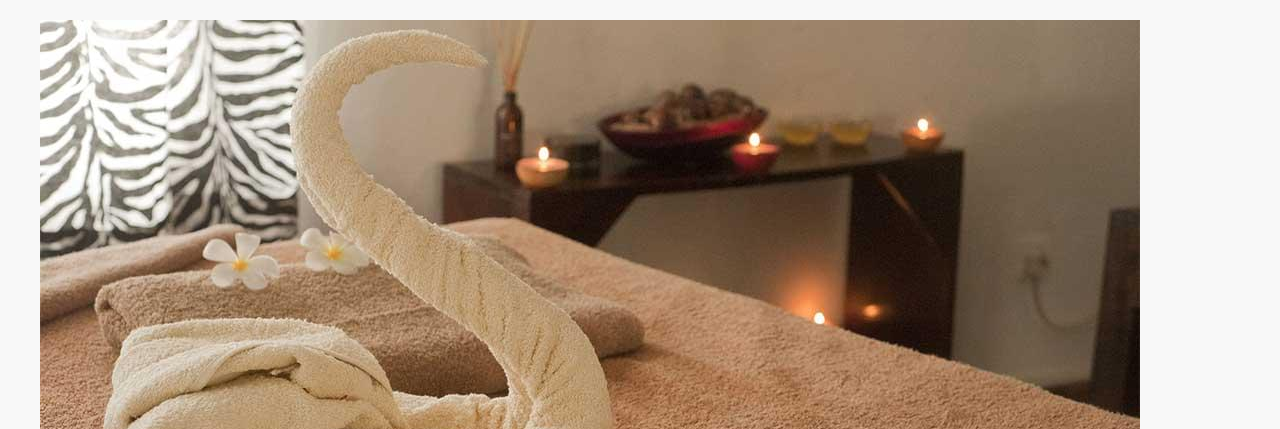
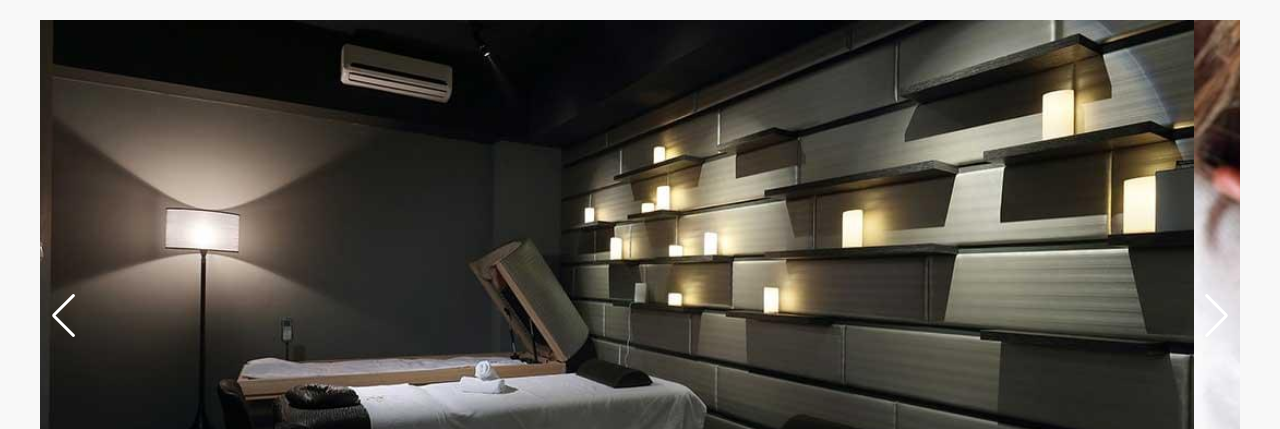
Before and after one commit to xandro2021/CarolinaSpa01, a website: page index.html in a window 1280 px wide. Shown: the part 371-800 px from the top of the page. Drawn offline with nearby package versions, Linux system fonts and the light colour scheme; a web font is replaced by a local one.

Commit message:
Basic example with swipper

```diff
--- a/index.html
+++ b/index.html
@@ -11,6 +11,7 @@
     <link rel="preconnect" href="https://fonts.gstatic.com" crossorigin>
     <link href="https://fonts.googleapis.com/css2?family=Italianno&family=Lato:wght@400;700;900&display=swap"
         rel="stylesheet">
+    <link rel="stylesheet" href="https://cdn.jsdelivr.net/npm/swiper@9/swiper-bundle.min.css" />
     <link rel="stylesheet" href="build/css/app.css">
 </head>
 
@@ -56,11 +57,17 @@
         </div>
     </div>
 
-    <section class="slider">
+    <section class="slider contenedor">
         <ul class="slider__contenedor">
-            <div class="slider__slide">
-                <img src="build/img/slide_03.jpg" alt="imagen slide" />
-            </div>
+            <li class="slider__slide">
+                <img class="slider__imagen" src="build/img/slide_01.jpg" alt="imagen slide" />
+            </li>
+            <li class="slider__slide">
+                <img class="slider__imagen" src="build/img/slide_02.jpg" alt="imagen slide" />
+            </li>
+            <li class="slider__slide">
+                <img class="slider__imagen" src="build/img/slide_03.jpg" alt="imagen slide" />
+            </li>
         </ul>
     </section>
 
@@ -293,6 +300,8 @@
         </p>
     </footer>
 
+    <script src="https://cdn.jsdelivr.net/npm/swiper@9/swiper-bundle.min.js"></script>
+    <script type="text/javascript" src="js/app.js"></script>
 </body>
 
 </html>
--- /dev/null
+++ b/js/app.js
@@ -0,0 +1,12 @@
+window.swiper = new Swiper({
+  el: '.slider__contenedor',
+  slideClass: 'slider__slide',
+  createElements: true,
+  autoplay: {
+    delay: 5000
+  },
+  loop: true,
+  // spaceBetween: 20, // to give space between images
+  pagination: true, // they are the dots at the bottom
+  navigation: true, // they are the arrows to change the image manually
+});
--- a/src/scss/ui/contenido/_index.scss
+++ b/src/scss/ui/contenido/_index.scss
@@ -1,3 +1,4 @@
+@forward 'slider';
 @forward 'bienvenida';
 @forward 'cards';
 @forward 'horarios';
--- /dev/null
+++ b/src/scss/ui/contenido/_slider.scss
@@ -0,0 +1,32 @@
+@use "base/variables" as v;
+
+.slider {
+    overflow: hidden;
+    position: relative;
+
+    &__slide {
+        height: 100%;
+        flex-shrink: 0;
+        width: 100%;
+        position: relative;
+        transition-property: transform;
+    }
+
+    &__imagen {
+        width: 100%;
+    }
+
+    .swiper-button-next,
+    .swiper-button-prev {
+        color: v.$blanco;
+    }
+
+    .swiper-pagination-bullet {
+        background-color: v.$blanco;
+        opacity: 0.5;
+    }
+
+    .swiper-pagination-bullet-active {
+        background-color: v.$primario;
+    }
+}
```
Also changed, not shown: build/css/app.css, 1 other file.
